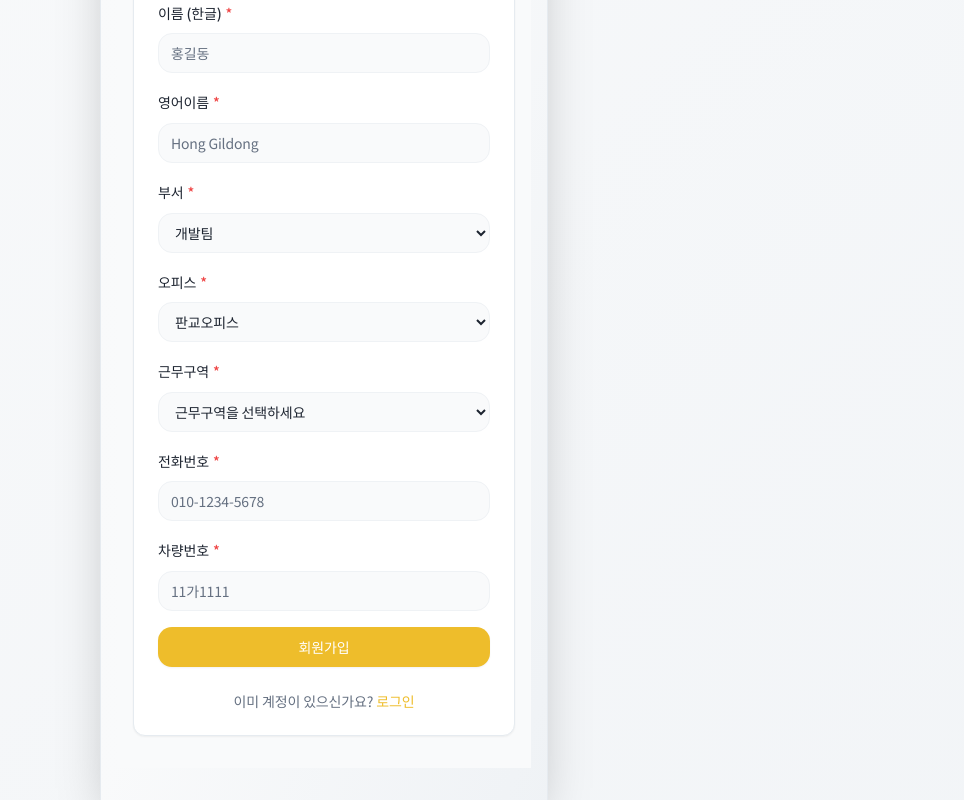
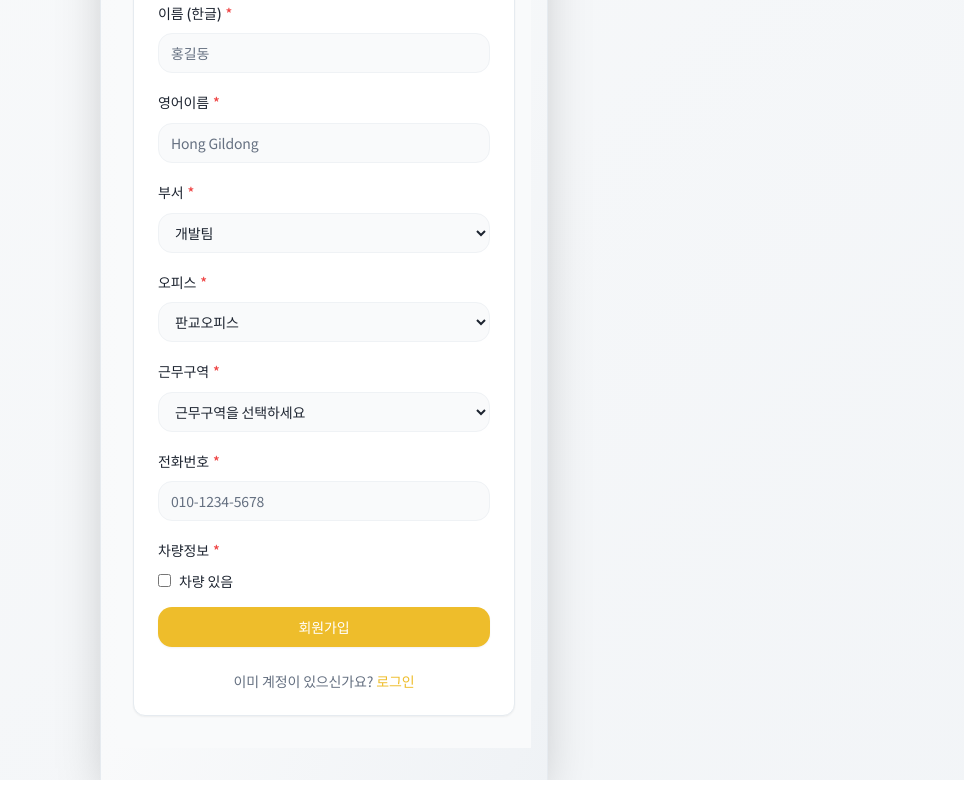
Before and after one commit to kakaopaysecga-dot/moaproject, a React (Vite) app: page /signup in a window 1280 px wide. Shown: the part 450-1250 px from the top of the page, without its empty margins (316-1280 px from the left). Built offline with nearby package versions, Linux system fonts and the light colour scheme.

Commit message:
Add phone number and vehicle number formatting
Added phone number formatting to automatically insert hyphens and limit input to 11 digits.
Implemented a checkbox for vehicle number input, showing the input field only when "has vehicle" is selected.

```diff
--- a/src/routes/auth/Signup.tsx
+++ b/src/routes/auth/Signup.tsx
@@ -19,6 +19,7 @@ export default function Signup() {
     building: '판교오피스' as '판교오피스' | '여의도오피스',
     workArea: '',
     phone: '',
+    hasCar: false,
     car: ''
   });
 
@@ -57,7 +58,7 @@ export default function Signup() {
       errors.phone = '전화번호를 입력해주세요.';
     }
 
-    if (!formData.car.trim()) {
+    if (formData.hasCar && !formData.car.trim()) {
       errors.car = '차량번호를 입력해주세요.';
     }
 
@@ -65,13 +66,41 @@ export default function Signup() {
     return Object.keys(errors).length === 0;
   };
 
+  const formatPhoneNumber = (value: string) => {
+    // 숫자만 추출
+    const numbersOnly = value.replace(/[^\d]/g, '');
+
+    // 11자리 제한
+    const limited = numbersOnly.slice(0, 11);
+
+    // 자동 하이픈 추가
+    if (limited.length <= 3) {
+      return limited;
+    } else if (limited.length <= 7) {
+      return `${limited.slice(0, 3)}-${limited.slice(3)}`;
+    } else {
+      return `${limited.slice(0, 3)}-${limited.slice(3, 7)}-${limited.slice(7)}`;
+    }
+  };
+
   const handleChange = (e: React.ChangeEvent<HTMLInputElement | HTMLSelectElement>) => {
-    const { name, value } = e.target;
+    const { name, value, type } = e.target;
+    const checked = type === 'checkbox' ? (e.target as HTMLInputElement).checked : undefined;
+
+    let newValue = value;
+
+    // 전화번호 포맷팅
+    if (name === 'phone') {
+      newValue = formatPhoneNumber(value);
+    }
+
     setFormData(prev => ({
       ...prev,
-      [name]: value,
+      [name]: type === 'checkbox' ? checked : newValue,
       // Reset work area when building changes
-      ...(name === 'building' ? { workArea: '' } : {})
+      ...(name === 'building' ? { workArea: '' } : {}),
+      // Reset car number when hasCar is unchecked
+      ...(name === 'hasCar' && !checked ? { car: '' } : {})
     }));
 
     // Clear validation errors when user types
@@ -246,17 +275,35 @@ export default function Signup() {
 
             <FormField label="전화번호" error={validationErrors.phone} required>
               <Input
-                type="tel"
+                type="text"
                 name="phone"
                 value={formData.phone}
                 onChange={handleChange}
                 placeholder="010-1234-5678"
                 error={!!validationErrors.phone}
                 disabled={isLoading}
+                maxLength={13}
               />
             </FormField>
 
-            <FormField label="차량번호" error={validationErrors.car} required>
+            <FormField label="차량정보" error={validationErrors.car} required>
+              <div className="space-y-3">
+                <div className="flex items-center space-x-2">
+                  <input
+                    type="checkbox"
+                    id="hasCar"
+                    name="hasCar"
+                    checked={formData.hasCar}
+                    onChange={handleChange}
+                    disabled={isLoading}
+                    className="rounded border-input"
+                  />
+                  <label htmlFor="hasCar" className="text-sm font-medium">
+                    차량 있음
+                  </label>
+                </div>
+
+                {formData.hasCar && (
                   <Input
                     type="text"
                     name="car"
@@ -266,6 +313,8 @@ export default function Signup() {
                     error={!!validationErrors.car}
                     disabled={isLoading}
                   />
+                )}
+              </div>
             </FormField>
 
             <Button
```
Lines whose indentation alone changed are shown as unchanged.
